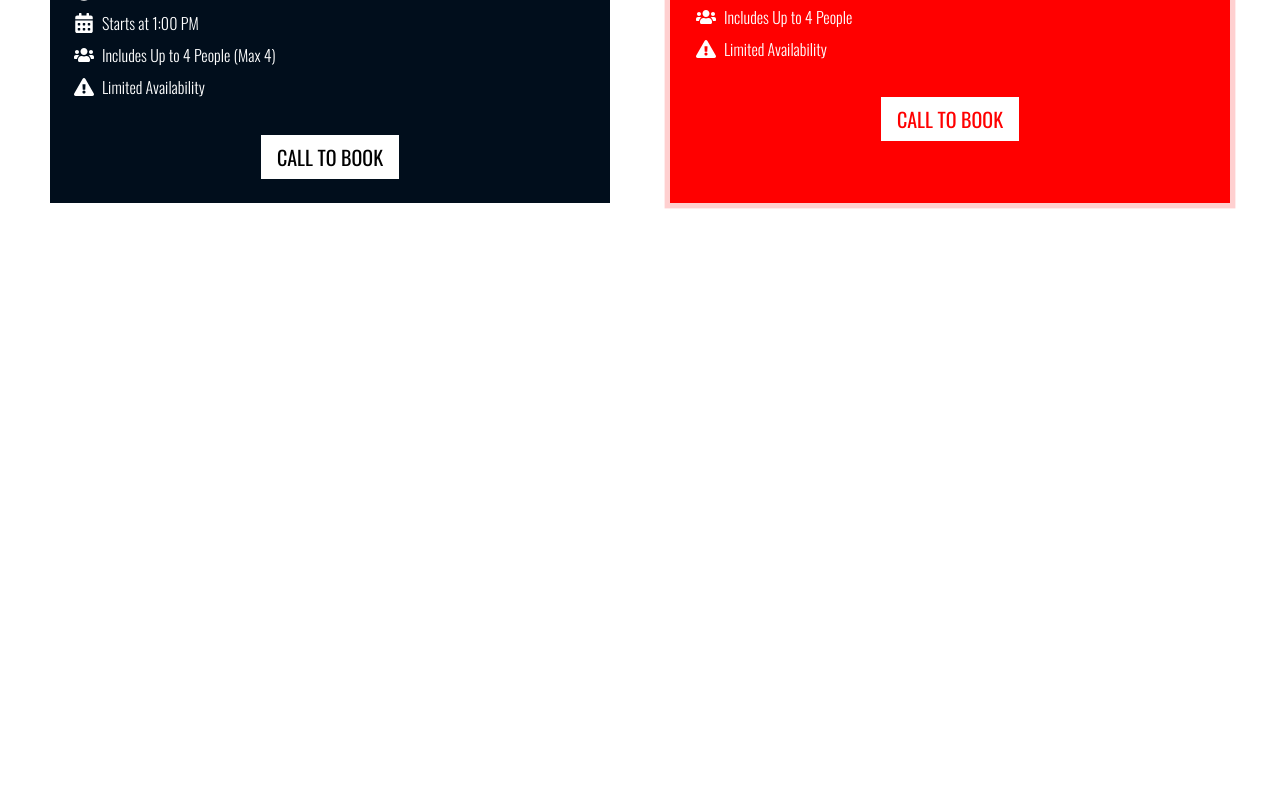
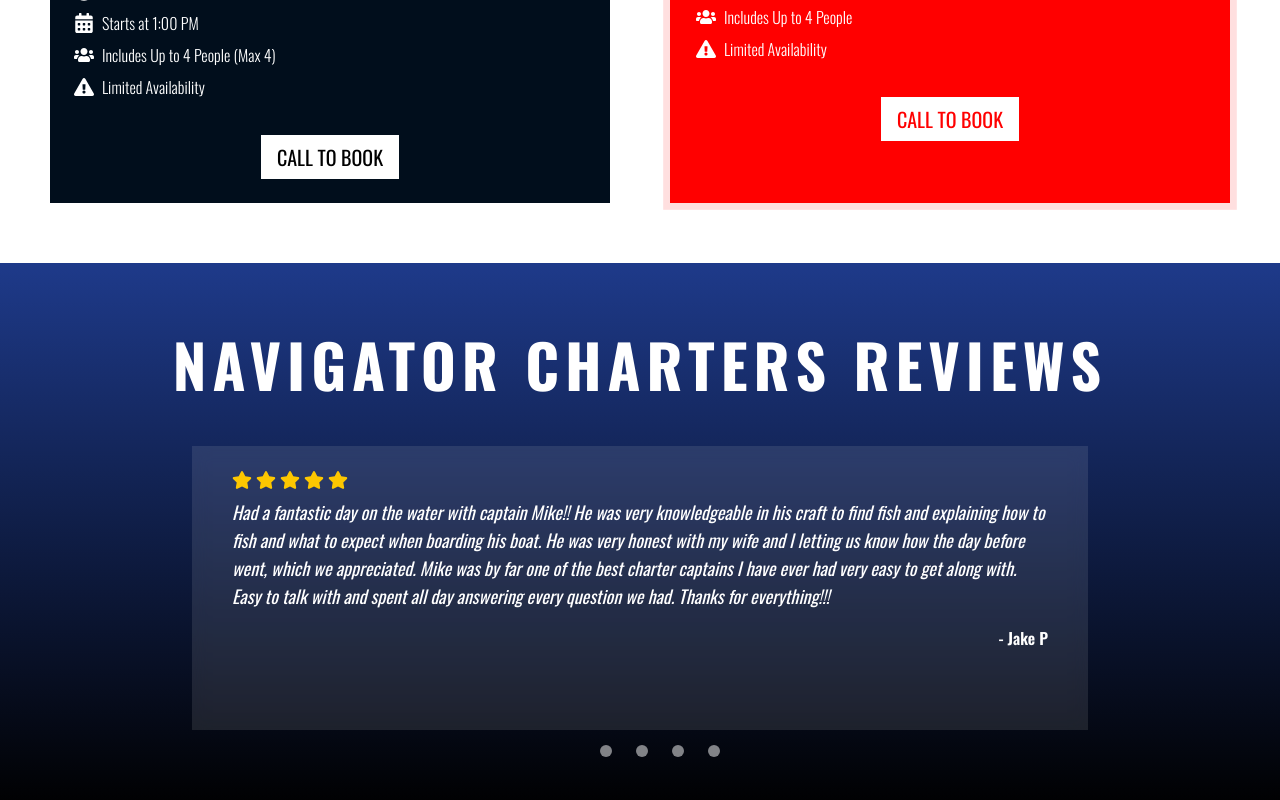
Before and after one commit to Sheriff30/BurgerHaven, a React (Vite) app: page / in a window 1280 px wide. Shown: the part 4293-5093 px from the top of the page. Before the commit the page ends 4556 px from the top, so only its background shows below. Built offline with nearby package versions, Linux system fonts and the light colour scheme.

Commit message:
section 5 added

```diff
--- a/package.json
+++ b/package.json
@@ -14,6 +14,8 @@
     "react": "^19.1.0",
     "react-dom": "^19.1.0",
     "react-icons": "^5.5.0",
+    "react-slick": "^0.30.3",
+    "slick-carousel": "^1.8.1",
     "tailwindcss": "^4.1.8"
   },
   "devDependencies": {
--- a/src/App.jsx
+++ b/src/App.jsx
@@ -3,7 +3,7 @@
 import Section2 from "./ui/Section2";
 import Section3 from "./ui/Section3";
 import Section4 from "./ui/Section4";
-
+import Section5 from "./ui/Section5";
 export default function App() {
   return (
     <div>
@@ -11,6 +11,7 @@
       <Section2 />
       <Section3 />
       <Section4 />
+      <Section5 />
     </div>
   );
 }
--- /dev/null
+++ b/src/ui/Section5.jsx
@@ -0,0 +1,95 @@
+import React from "react";
+import Slider from "react-slick";
+import { FaStar } from "react-icons/fa";
+import "slick-carousel/slick/slick.css";
+import "slick-carousel/slick/slick-theme.css";
+
+const StarRating = ({ rating }) => {
+  return (
+    <div className="flex gap-1 mb-2">
+      {[...Array(5)].map((_, index) => (
+        <FaStar
+          key={index}
+          className={`w-5 h-5 ${
+            index < rating ? "text-yellow-400" : "text-gray-400"
+          }`}
+        />
+      ))}
+    </div>
+  );
+};
+
+export default function Section5() {
+  const testimonials = [
+    {
+      name: "Jason W.",
+      text: `Today was my third fishing trip guided by Mike Weaver with Navigator Charters.  Mike, who is the owner and guide, is extremely knowledgeable and professional.  Not only is he a wonderful guide, he also is very professional and he tries his HARDEST to make sure you are pleased and that you have every chance possible to catch fish.  Today we chased Redfish in the bay of Gulf Shores, Alabama.  It was an awesome day of fishing for my friend (Todd Fetter) and I were able to catch several of those big boys.  I also landed one that was 37 inches long!!!  Great Day!!!  Thank you Mike for a wonderful day of fishing!!!  We'll see you again next year.  Jason Wilds of Winfield, Alabama.`,
+      rating: 5,
+    },
+    {
+      name: "Jake P",
+      text: `Had a fantastic day on the water with captain Mike!! He was very knowledgeable in his craft to find fish and explaining how to fish and what to expect when boarding his boat. He was very honest with my wife and I letting us know how the day before went, which we appreciated. Mike was by far one of the best charter captains I have ever had very easy to get along with. Easy to talk with and spent all day answering every question we had.
+      Thanks for everything!!!`,
+      rating: 5,
+    },
+    {
+      name: "Chad S.",
+      text: `Captain Mike took us Arkansas guys on an amazing trip. The wind was really crazy the day we went, but that did not stop us from catching fish. The boat is top of the line, and the dual power poles on the back make this rig unstoppable. One of the guys from our group is extremely allergic to shell fish, so Captain Mike handled the situation very well by baiting his hook, so he never had to worry about touching the shrimp. The trip was really fun and Captain Mike will help you with any situation whether you are an experienced angler or a beginner, you can expect to catch some fish.`,
+      rating: 5,
+    },
+    {
+      name: "Andrea F.",
+      text: `Captain Mike was very friendly and helpful. He was hilarious and very easy to talk to. I have little experience and he was very great at showing me the ropes. I would definitely recommend fishing with Captain Mike!`,
+      rating: 5,
+    },
+  ];
+
+  const settings = {
+    dots: true,
+    infinite: true,
+    speed: 500,
+    slidesToShow: 1,
+    slidesToScroll: 1,
+    autoplay: true,
+    autoplaySpeed: 5000,
+    arrows: false,
+    dotsClass: "slick-dots",
+    customPaging: function () {
+      return (
+        <div className="w-3 h-3 bg-white rounded-full opacity-50 hover:opacity-100 transition-opacity" />
+      );
+    },
+  };
+
+  return (
+    <div className="py-15 bg-navy-black-gradient text-white px-4 relative pb-20">
+      <h2 className="text-center leading-snug font-bold text-2xl md:text-4xl lg:text-6xl tracking-widest mb-10 uppercase">
+        navigator charters Reviews
+      </h2>
+      <div className="max-w-4xl mx-auto">
+        <style jsx global>{`
+          .slick-dots {
+            bottom: -40px;
+          }
+          .slick-dots li {
+            margin: 0 8px;
+          }
+          .slick-dots li button:before {
+            display: none;
+          }
+        `}</style>
+        <Slider {...settings} className="bg-white/10 p-6  backdrop-blur-sm">
+          {testimonials.map((testimonial, index) => (
+            <div key={index} className="px-4 ">
+              <div className="">
+                <StarRating rating={testimonial.rating} />
+                <p className="text-lg mb-4 italic">{testimonial.text}</p>
+                <p className="text-right font-semibold">- {testimonial.name}</p>
+              </div>
+            </div>
+          ))}
+        </Slider>
+      </div>
+    </div>
+  );
+}
```
Also changed, not shown: 1 other file (tests, documents, lock files or other folders).
